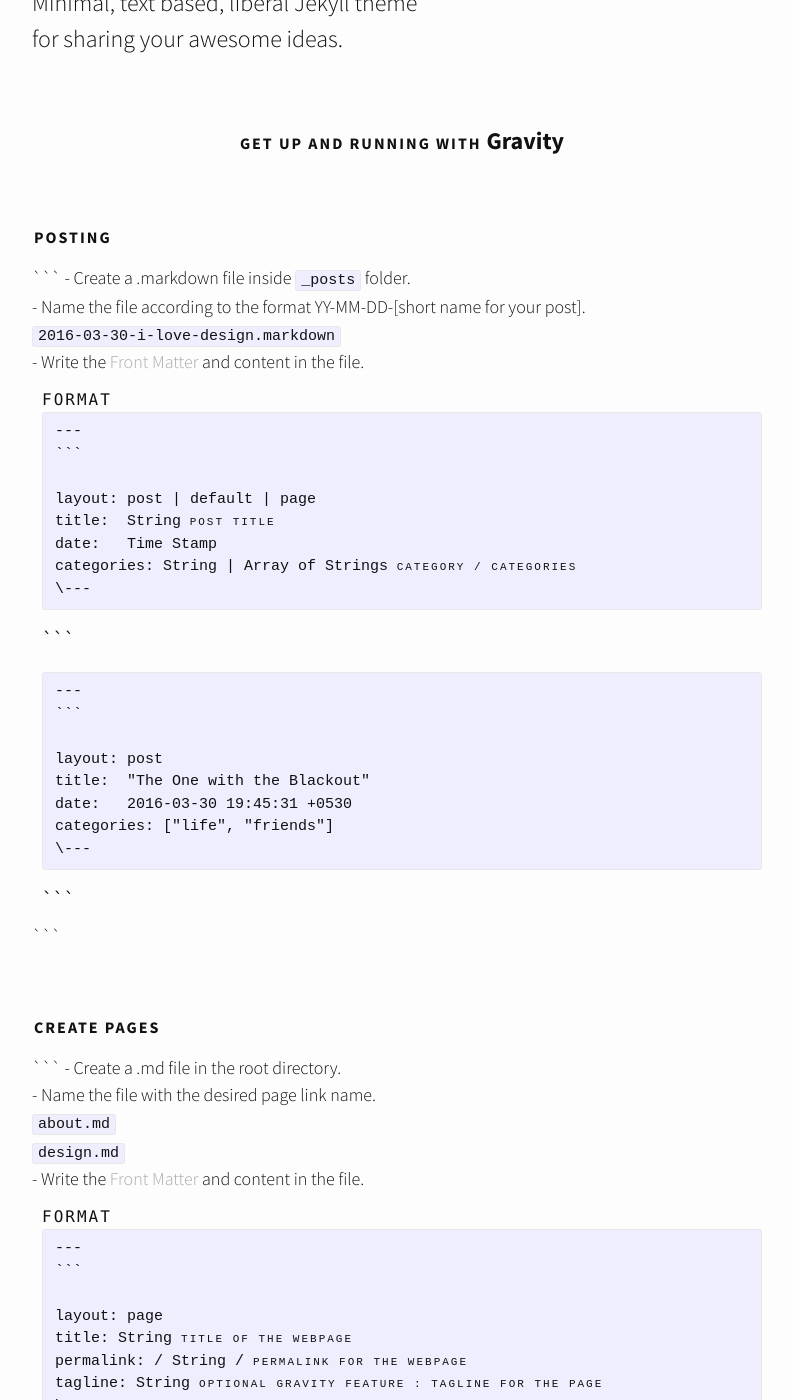
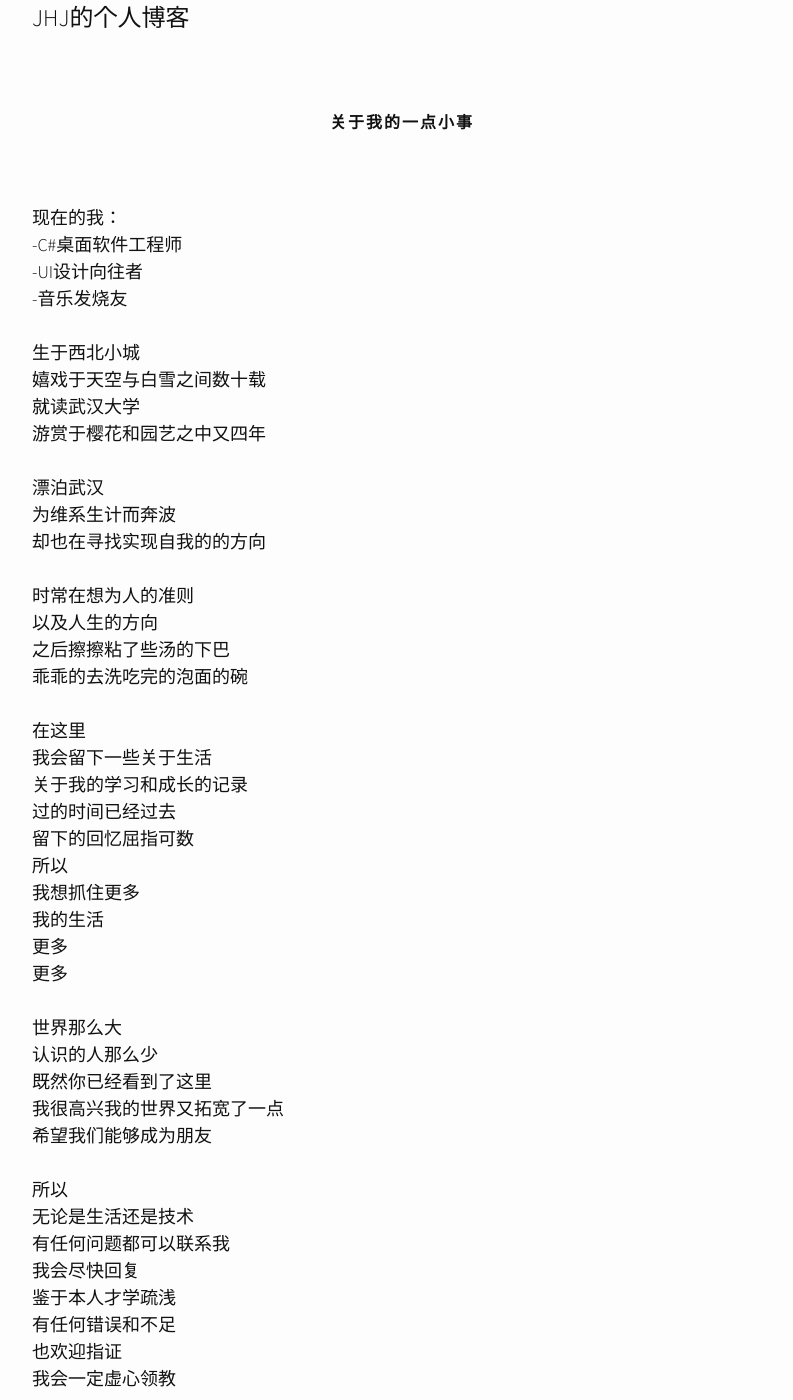
Before and after one commit to PrincessGod/PrincessGod.github.io, a Jekyll site: the page built from about.md, in a window 1280 px wide and 1400 px high, scrolled down 401 px. Shown: the whole window, without its empty margins (238-1031 px from the left). Built offline with Jekyll 4.4.1, drawn with Linux system fonts in a browser that asks for light colours; nearby versions of some CDN libraries; some of the changed text lies outside the part shown.

Commit message:
Upload my About page

````diff
--- a/_config.yml
+++ b/_config.yml
@@ -8,7 +8,7 @@
 # Site settings
 title: P.G
 email: hongjiangji@foxmail.com
-description: Dive code and beyond
+description: Diving code and beyond
 #baseurl: "" # the subpath of your site, e.g. /blog
 url: "http://princessgod.github.io" # the base hostname & protocol for your site
 #twitter_username: hemang_kumar
--- a/about.md
+++ b/about.md
@@ -4,143 +4,66 @@
 permalink: /about/
 ---
 
-<h2>Gravity</h2>
-<p>Minimal, text based, liberal Jekyll theme<br>for sharing your awesome ideas.</p>
+<h2>P.G</h2>
+<p>Personal blog of JHJ<br>JHJ的个人博客</p>
 <br>
-<center><p ><strong><span class="manual">Get up and running with</span> Gravity</strong></p></center>
+<center><p ><strong><span class="manual">关于我的一点小事</span> </strong></p></center>
 <br>
-<div class="manual-post">
-  <div class="manual manual-title">
-  <strong>Posting</strong>
-  </div>
 <p>  <div class="manual-content">
 
-```
-  - Create a .markdown file inside <code class="highlighter-rouge">_posts</code> folder.<br>
-  - Name the file according to the format YY-MM-DD-[short name for your post].<br>  <code>2016-03-30-i-love-design.markdown</code><br>
-  - Write the <a href="jekyll">Front Matter</a> and content in the file.<br>
-  <div class="example">
-    <span class='manual'>FORMAT</span><BR>
-    <pre>---
-```
+  现在的我：<br>
+  -C#桌面软件工程师<br>
+  -UI设计向往者<br>
+  -音乐发烧友<br>
+  <br>
 
-layout: post | default | page
-title:  String<span class="hint"> Post Title</span>
-date:   Time Stamp
-categories: String | Array of Strings<span class="hint"> Category / Categories </span>
-\---</pre>
+  生于西北小城<br>
+  嬉戏于天空与白雪之间数十载<br>
+  就读武汉大学<br>
+  游赏于樱花和园艺之中又四年<br>
+  <br>
 
-```
-  </div>
-  <div class="example">
+  漂泊武汉<br>
+  为维系生计而奔波<br>
+  却也在寻找实现自我的的方向<br>
+  <br>
 
-    <pre>---
-```
+  时常在想为人的准则<br>
+  以及人生的方向<br>
+  之后擦擦粘了些汤的下巴<br>
+  乖乖的去洗吃完的泡面的碗<br>
+  <br>
+  在这里<br>
+  我会留下一些关于生活<br>
+  关于我的学习和成长的记录<br>
+  过的时间已经过去<br>
+  留下的回忆屈指可数<br>
+  所以<br>
+  我想抓住更多<br>
+  我的生活<br>
+  更多<br>
+  更多<br>
+  <br>
 
-layout: post
-title:  "The One with the Blackout"
-date:   2016-03-30 19:45:31 +0530
-categories: ["life", "friends"]
-\---</pre>
+  世界那么大<br>
+  认识的人那么少<br>
+  既然你已经看到了这里<br>
+  我很高兴我的世界又拓宽了一点<br>
+  希望我们能够成为朋友<br>
+  <br>
 
-```
-  </div>
-```
-
-  </div>
-</p>
-</div>
-<br>
-<div class="manual-post">
-  <div class="manual manual-title">
-  <strong>Create Pages</strong>
-  </div>
-<p>  <div class="manual-content">
-
-```
-  - Create a .md file in the root directory.<br>
-  - Name the file with the desired page link name.<br>  <code>about.md</code><br><code>design.md</code><br>
-  - Write the <a href="jekyll">Front Matter</a> and content in the file.
-  <div class="example">
-    <span class='manual'>FORMAT</span><BR>
-    <pre>---
-```
-
-layout: page
-title: String <span class="hint">Title of the webpage</span>
-permalink: / String / <span class="hint">Permalink for the webpage</span>
-tagline: String <span class="hint">Optional Gravity Feature : Tagline for the page</span>
-\---</pre>
-
-```
-  </div>
-  <div class="example">
-
-    <pre>---
-```
-
-layout: page
-title:  "Science"
-permalink:   /science/
-tagline : "Humanity is overrated."
-\---</pre>
-
-```
-  </div>
-```
-
-  </div>
-</p>
-</div>
-<br>
-<div class="manual-post">
-  <div class="manual manual-title">
-  <strong>Create Archives/ Category Pages</strong><br>
-</div><br>
-<div class="archiveIntro">
-  <p>
-    Introducing <strong>Archive Pages</strong>.<br></p>
-  <span class="archive-intro">  You can display a list of all the post corresponding to a particular category on a standalone Page using the <code>'archive'</code> layout.
-</span>
-</div>
-<br>
-
-<p>  <div class="manual-content">
-
-```
-  - Create a .md file in the root directory.<br>
-  - Name the file. Preferred name will be the name of the category<br>  <code>life.md</code><br>
-  - Write the <a href="jekyll">Front Matter</a> and content in the file.
-  <div class="example">
-    <span class='manual'>FORMAT</span><BR>
-<pre>---
-```
-
-layout: archive<span class="hint"> Archive Page Layout</span>
-title: String <span class="hint">Title of the webpage</span>
-permalink: / String / <span class="hint">Permalink for the webpage</span>
-tagline: String <span class="hint"> Tagline for the page</span>
-category : String <span class="hint"> Name of the category of which the page will show posts.</span>
-\---</pre>
-
-```
-  </div>
-  <div class="example">
-
-    <pre>---
-```
-
-layout: archive
-title:  "Design"
-permalink : "Design"
-category: "design"
-tagline: "It's all about perception."
-\---</pre>
-
-```
-</div><br>
-```
-
-  </div>
-</p>
-</div>
+  所以<br>
+  无论是生活还是技术<br>
+  有任何问题都可以联系我<br>
+  我会尽快回复<br>
+  鉴于本人才学疏浅<br>
+  有任何错误和不足<br>
+  也欢迎指证<br>
+  我会一定虚心领教<br>
+  <br>
+  最后<br>
+  您可以通过<a href="http://github.com/PrincessGod">GitHub<i class="fa fa-github"></i></a>或<a href="mailto:hongjiangji@foxmail.com">邮箱<i class="fa fa-envelope"></i></a><br>
+  与我取得联系<br>
+  愿您<br>
+  心之所至 必有所得<br>
+  <br>
--- a/index.html
+++ b/index.html
@@ -17,7 +17,7 @@
     <a class='postLink' href="{{site.url}}{{site.baseurl}}{{post.url}}">{{post.title}}</a>
     </div>
     <div class="postExt">
-   {{ post.content | strip_html | truncate:200}}
+   {{ post.content | strip_html | truncate:80}}
     </div>
   </div>
 
````
Also changed, not shown: _posts/2016-03-30-design-stories.markdown (deleted, +0 -14 lines), _posts/2016-03-30-science.markdown (deleted, +0 -14 lines), _posts/2016-03-30-welcome-to-jekyll.markdown (deleted, +0 -29 lines), design.md (deleted, +0 -7 lines), download.md (deleted, +0 -32 lines), science.md (deleted, +0 -7 lines), life.md (renamed from test.md).
